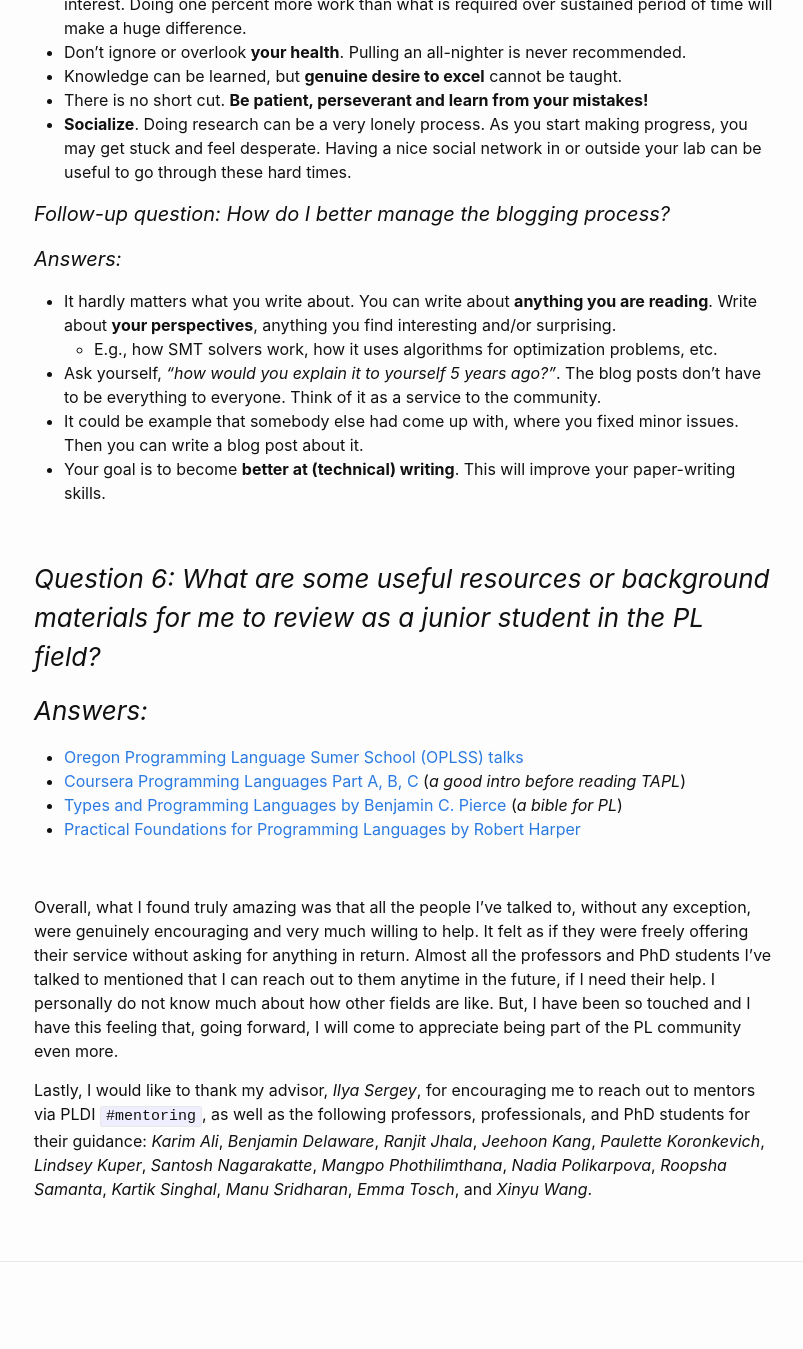
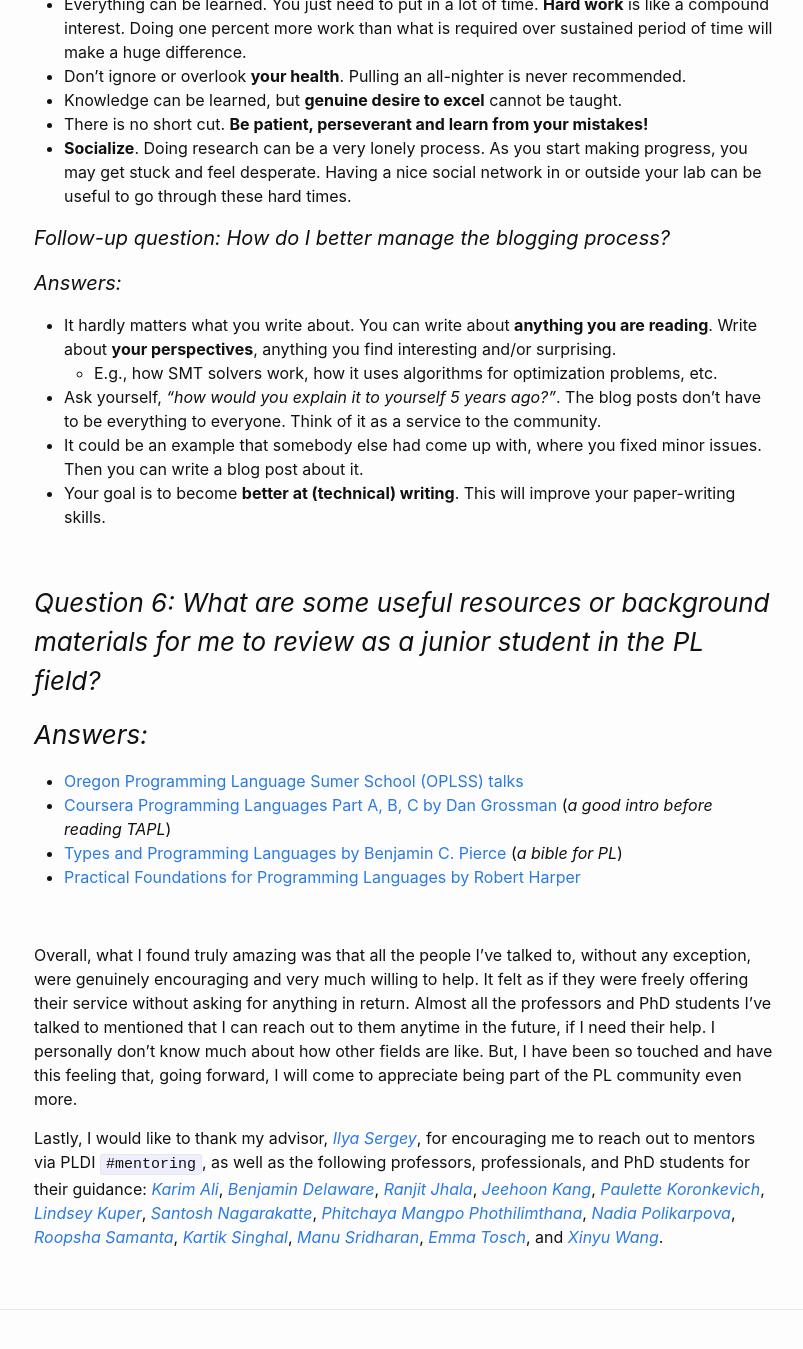
Before and after one commit to yunjeonglee0/yunjeonglee0.github.io, a Jekyll site: the page built from _posts/2020-06-27-my-first-pldi.md, in a window 1280 px wide and 1400 px high, scrolled down 3831 px. Shown: the top 1349 px of the window, without its empty margins (236-1039 px from the left). Built offline with Jekyll 4.4.1, drawn with Linux system fonts in a browser that asks for light colours; some of the changed text lies outside the part shown.

Commit message:
minor grammatical corrections and added links to people mentioned in post

```diff
--- a/_posts/2020-06-27-my-first-pldi.md
+++ b/_posts/2020-06-27-my-first-pldi.md
@@ -44,7 +44,7 @@
 - **Set aside time** for things you have to do every day. Enumerate your tasks and break them down into smaller tasks, and make sure you do them.
     - For example, there could four things to work on, such as reading papers, doing math, programming, and writing. As you do one thing, cross one off and move it to the bottom. The following day, start from what is on top.
     - Spending the whole day doing one thing will not make you very productive.
-- Using **task management system** can help you.
+- Using a **task management system** can help you.
 - As a first- or second-year PhD student, you may have to take classes. Let your advisor know of your schedule.
 - Make sure you **take your time off**. It affects your productivity.
 
@@ -84,7 +84,7 @@
 - It hardly matters what you write about. You can write about **anything you are reading**. Write about **your perspectives**, anything you find interesting and/or surprising.
     - E.g., how SMT solvers work, how it uses algorithms for optimization problems, etc.
 - Ask yourself, _“how would you explain it to yourself 5 years ago?”_. The blog posts don’t have to be everything to everyone. Think of it as a service to the community.
-- It could be example that somebody else had come up with, where you fixed minor issues. Then you can write a blog post about it.
+- It could be an example that somebody else had come up with, where you fixed minor issues. Then you can write a blog post about it.
 - Your goal is to become **better at (technical) writing**. This will improve your paper-writing skills.
 
 <br />
@@ -93,13 +93,13 @@
 
 ### *Answers:*
 - [Oregon Programming Language Sumer School (OPLSS) talks](https://www.youtube.com/channel/UCDe6N9R7U-RYWA57wzJQ2SQ)
-- [Coursera Programming Languages Part A, B, C](https://www.coursera.org/learn/programming-languages) (_a good intro before reading TAPL_)
+- [Coursera Programming Languages Part A, B, C by Dan Grossman](https://www.coursera.org/learn/programming-languages) (_a good intro before reading TAPL_)
 - [Types and Programming Languages by Benjamin C. Pierce](https://www.cis.upenn.edu/~bcpierce/tapl/) (_a bible for PL_)
 - [Practical Foundations for Programming Languages by Robert Harper](https://www.cambridge.org/core/books/practical-foundations-for-programming-languages/3D852B5A14F48F85C60B95A0BBCAB7D9)
 
 <br />
 
-Overall, what I found truly amazing was that all the people I’ve talked to, without any exception, were genuinely encouraging and very much willing to help. It felt as if they were freely offering their service without asking for anything in return. Almost all the professors and PhD students I’ve talked to mentioned that I can reach out to them anytime in the future, if I need their help. I personally do not know much about how other fields are like. But, I have been so touched and I have this feeling that, going forward, I will come to appreciate being part of the PL community even more.
+Overall, what I found truly amazing was that all the people I’ve talked to, without any exception, were genuinely encouraging and very much willing to help. It felt as if they were freely offering their service without asking for anything in return. Almost all the professors and PhD students I’ve talked to mentioned that I can reach out to them anytime in the future, if I need their help. I personally don't know much about how other fields are like. But, I have been so touched and have this feeling that, going forward, I will come to appreciate being part of the PL community even more.
 
-Lastly, I would like to thank my advisor, _Ilya Sergey_, for encouraging me to reach out to mentors via PLDI `#mentoring`, as well as the following professors, professionals, and PhD students for their guidance:
-_Karim Ali_, _Benjamin Delaware_, _Ranjit Jhala_, _Jeehoon Kang_, _Paulette Koronkevich_, _Lindsey Kuper_, _Santosh Nagarakatte_, _Mangpo Phothilimthana_, _Nadia Polikarpova_, _Roopsha Samanta_, _Kartik Singhal_, _Manu Sridharan_, _Emma Tosch_, and _Xinyu Wang_.
+Lastly, I would like to thank my advisor, [_Ilya Sergey_](https://ilyasergey.net/), for encouraging me to reach out to mentors via PLDI `#mentoring`, as well as the following professors, professionals, and PhD students for their guidance:
+[_Karim Ali_](https://karimali.ca/), [_Benjamin Delaware_](https://www.cs.purdue.edu/homes/bendy/), [_Ranjit Jhala_](https://ranjitjhala.github.io/), [_Jeehoon Kang_](https://cp.kaist.ac.kr/jeehoon.kang/), [_Paulette Koronkevich_](https://koronkevi.ch/), [_Lindsey Kuper_](https://users.soe.ucsc.edu/~lkuper/), [_Santosh Nagarakatte_](https://www.cs.rutgers.edu/~santosh.nagarakatte/), [_Phitchaya Mangpo Phothilimthana_](https://mangpo.net/), [_Nadia Polikarpova_](https://cseweb.ucsd.edu/~npolikarpova/), [_Roopsha Samanta_](https://www.cs.purdue.edu/homes/roopsha/), [_Kartik Singhal_](http://ks.cs.uchicago.edu/), [_Manu Sridharan_](https://manu.sridharan.net/), [_Emma Tosch_](http://blog.emmatosch.com/bio.html), and [_Xinyu Wang_](https://web.eecs.umich.edu/~xwangsd/).
```
Also changed, not shown: other parts of _posts/2020-06-27-my-first-pldi.md (+3 -3 lines), README.md (+1 -1 lines).
